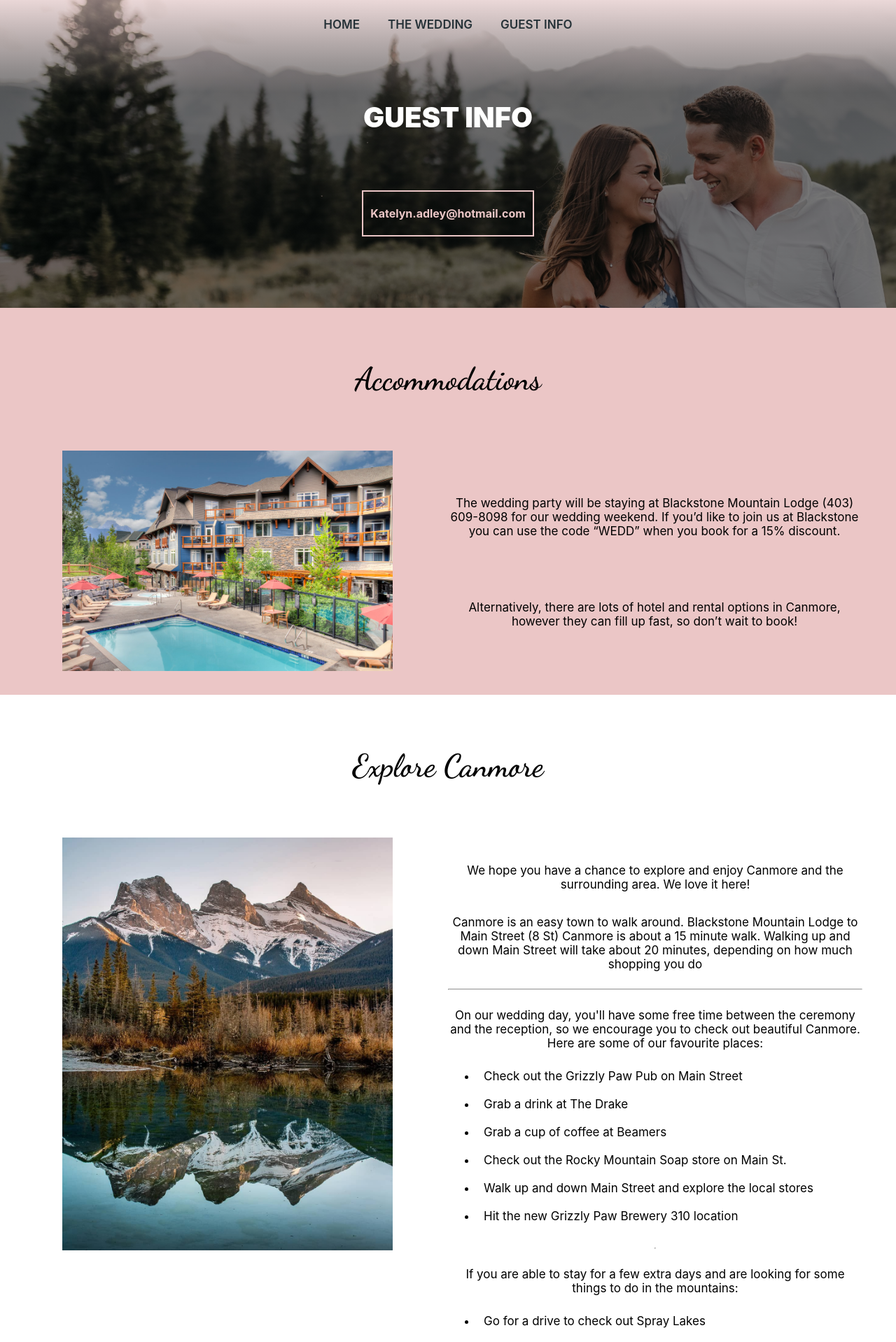
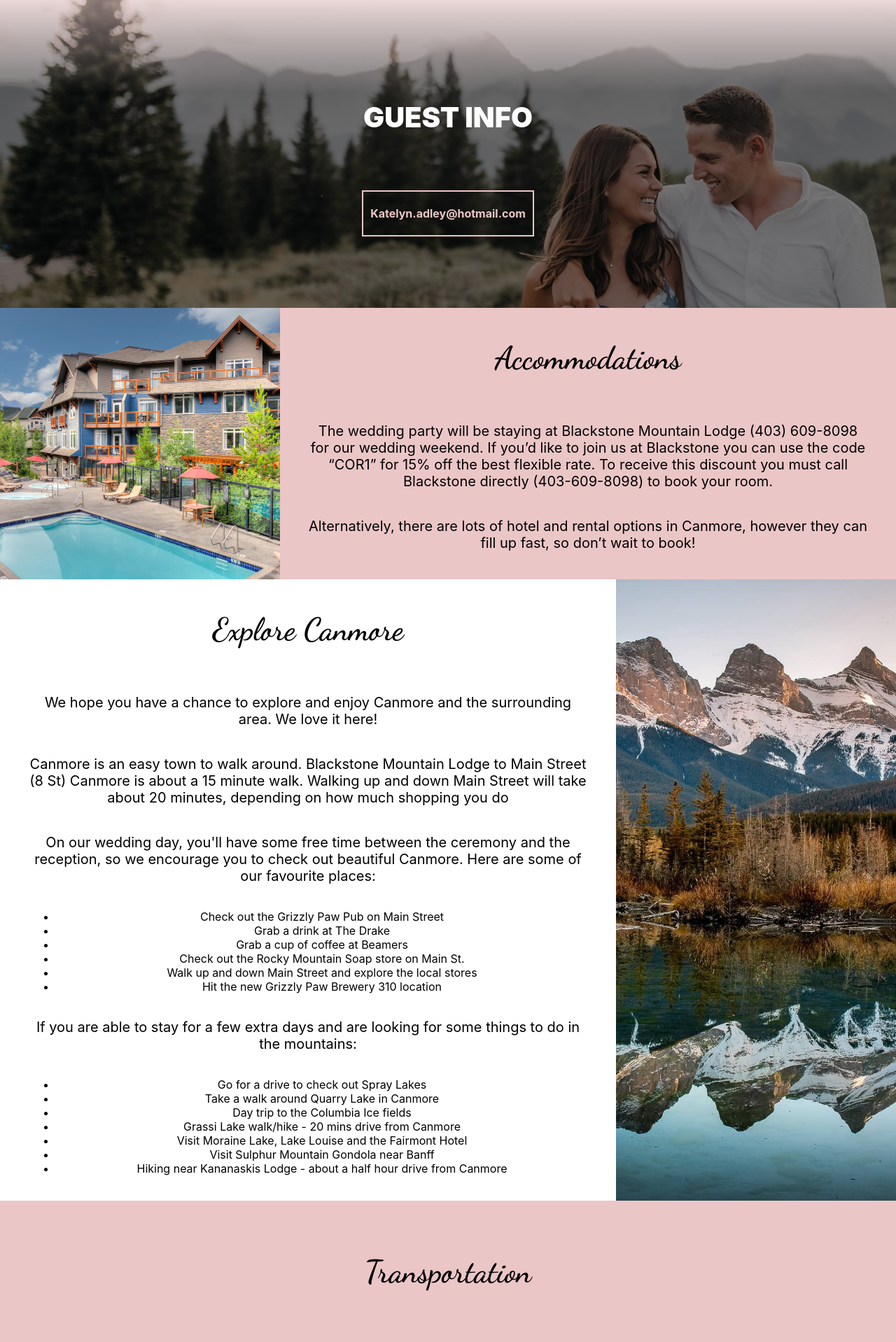
Before and after one commit to owenadley/kdwedding, a React (Create React App) app: page /guestinfo in a window 1280 px wide. Shown: the top 1918 px of the page at 70% size. Built offline with nearby package versions, Linux system fonts and the light colour scheme.

Commit message:
Updated version

```diff
--- a/src/App.css
+++ b/src/App.css
@@ -39,6 +39,107 @@
   z-index: 999;
   background-color: rgba(255, 255, 255, .9);
   border-bottom: 3px solid #ebc6c6;
+}
+
+.mobile-nav {
+  position: fixed;
+  top: 10px;
+  right: 10px;
+  height: 50px;
+  width: 50px;
+  border-radius: 25px;
+  background-color: #ebc6c6;
+  flex-direction: column;
+  z-index: 1999;
+  padding: 10;
+  border-style: none;
+  justify-content: center;
+  align-items: center;
+  outline: none;
+  border: 1px solid #f2f2f2;
+
+}
+.mobile-nav-wrap {
+  display: flex;
+  flex: 1;
+  flex-direction: column;
+  position: fixed;
+  justify-content: center;
+  align-items: center;
+  height: 100vh;
+  width: 100%;
+/*   left: 50%;
+  top: 20%;
+  transform: translateX(-50%); */
+  background-color: #ebc6c6;
+  animation: slideb 0.8s backwards;
+  z-index: 999;
+  left: -100%;
+}
+
+.mobile-nav-wrap-trans {
+  display: flex;
+  animation: 1s;
+  animation: slide 0.8s forwards;
+}
+
+
+
+@-webkit-keyframes slide {
+  100% { left: 0; }
+}
+
+@keyframes slide {
+  100% { left: 0; }
+}
+
+@-webkit-keyframes slideb {
+  100% { left: -100%; }
+}
+
+@keyframes slideb {
+  100% { left: -100%; }
+}
+
+.nav-tabm {
+  right: 0;
+  flex-direction: column;
+}
+.nav-tabm a {
+  text-decoration: none !important;
+}
+.nav-tab-textm {
+  border: 0;
+  color: #263238;
+  font-size: 20px;
+  font-weight: 700;
+/*   animation-iteration-count: 1;
+  animation-timing-function: cubic-bezier(0, 1, 0.5, 1.1);
+  animation-duration: 0.8s;
+  animation-name: hometext; */
+}
+
+@media (max-width: 560px) {
+  .nav {
+    display: none;
+  }
+  .navScrolled {
+    display: none;
+  }
+  .mobile-nav {
+    display: flex;
+  }
+}
+@media (min-width: 560px) {
+  .nav {
+    display: flex;
+  }
+  .navScrolled {
+    display: flex;
+  }
+  .mobile-nav {
+    display: none;
+  }
 }
 
 .nav-tab {
@@ -241,6 +342,14 @@
   justify-content: space-around;
   color: #000;
   line-height: 1.9;
+  font-size: 14px;
+}
+.reschedule-info-text2 {
+  justify-content: space-around;
+  color: #000;
+  line-height: 1.9;
+  font-size: 17px;
+  margin-bottom: 80px;
 }
 
 
@@ -599,8 +708,9 @@
 }
 
 .guestinfo-element#accomodations {
-  padding: 30px;
   background-color: #ebc6c6;
+  display: flex;
+  flex-direction: row;
 }
 .guestinfo-element#transportation {
   padding: 30px;
@@ -614,7 +724,8 @@
 .guestinfo-title p {
   font-size: 45px;
   font-weight: 600;
-  padding-bottom: 30px;
+  padding-bottom: 0px;
+  margin:3;
   font-family: fancy-cursive;
 }
 
@@ -622,8 +733,58 @@
   display: flex;
   flex-direction: row;
 }
+
+
+.sec-accomodations {
+  background-color: #EBC6C6;
+  display: flex;
+  flex-direction: row;
+  margin-bottom: 0px;
+}
+.sec-accomodations#explorecanmore {
+  background-color: #fff;
+
+}
+.acc-img {
+  display:flex;
+  flex:1;
+  background-image: url('/blackstone.jpg');
+  background-position: center;
+  background-repeat: no-repeat;
+  background-size: cover;
+}
+.expc-img {
+  display:flex;
+  flex:1;
+  background-image: url('/threesisters.jpg');
+  background-position: center;
+  background-repeat: no-repeat;
+  background-size: cover;
+}
+
+.acc-info {
+  display:flex;
+  flex-direction:column;
+  flex:2;
+  padding: 0 40px 20px 40px;
+}
+.acc-text {
+  display:flex;
+  flex-direction:column;
+  justify-content: space-around;
+}
+.acc-text p {
+  font-size: 20px;
+}
+.acc-title {
+  font-family: fancy-cursive;
+  font-size: 45px;
+  font-weight: 600;
+}
+
+
+
 .guestinfo-details-img {
-  flex: 1;
 }
 .guestinfo-details-text {
   flex: 1;
@@ -633,12 +794,19 @@
   align-items: center;
   justify-content: space-around;
   flex-wrap: wrap;
-  font-size: 17px;
+  font-size: 20px;
   font-weight: 400;
 }
 .guestinfo-details-img img {
   max-width: 80%;
 }
+
+.guestinfo-details-img#accimg img {
+  max-width: 100%;
+}
+
+
+
 .guestinfo-details-text ul > li {
   text-align: left;
   padding:10px;
@@ -714,6 +882,7 @@
 .registryitem-container-abt {
   flex: 1;
   flex-direction: column;
+  padding: 5px;
 }
 .registryitem-container-abt p:nth-child(1)  {
   font-weight: bold;
@@ -748,3 +917,20 @@
     transform: translateY(0);
   }
 }
+
+.rsvp-container {
+  padding:100px;
+}
+.rsvp-container p {
+  font-weight: 500;
+  font-size: 40px;
+
+}
+.more-info-item#rsvpregistry {
+  background-color: #ebc6c6;
+  padding:90px;
+}
+.more-info-btn#rsvpmis {
+  width: 50%;
+  margin: 0 auto;
+}
--- a/src/components/CountdownTimer.js
+++ b/src/components/CountdownTimer.js
@@ -14,7 +14,7 @@ class CountdownTimer extends React.Component {
   }
 
   componentDidMount() {
-    var milisec = moment('2021-05-22').diff(moment());
+    var milisec = moment('2022-06-10').diff(moment());
     var day = milisec / 1000 / 60 / 60 / 24;
 
     var months = Math.floor(day/ 30);
@@ -33,8 +33,8 @@ class CountdownTimer extends React.Component {
       return (
     <div className="countdown">
       <div className="countdown-n">
-        <p className='subheading' id="old">October 24th, 2020</p>
-        <p className='subheading' id="new" >May 22nd, 2021</p>
+        <p className='subheading' id="old"></p>
+        <p className='subheading' id="new" >June 10th, 2022</p>
 
         <p className="countdown-subheading">Countdown to the Ceremony</p>
         <div className="countdown-times">
--- a/src/components/Nav.js
+++ b/src/components/Nav.js
@@ -7,6 +7,9 @@ import GuestInfo from '../components/pages/GuestInfo';
 import Registry from '../components/pages/Registry';
 import ReactGA from 'react-ga';
 import ScrollToTop from '../components/ScrollToTop';
+import RSVP from '../components/pages/RSVP';
+import { faTimes, faBars } from "@fortawesome/free-solid-svg-icons";
+import { FontAwesomeIcon } from "@fortawesome/react-fontawesome";
 
 class Nav extends React.Component {
 
@@ -15,7 +18,8 @@ class Nav extends React.Component {
 
     this.listener = null;
     this.state = {
-      scrollStatus: "top"
+      scrollStatus: "top",
+      mobileNav: false
     };
   }
 
@@ -42,6 +46,10 @@ class Nav extends React.Component {
     document.removeEventListener("scroll", this.listener);
   }
 
+  toggleNavM = () => {
+    this.setState(prevstate => ({mobileNavM: !prevstate.mobileNavM}))
+  }
+
   render() {
 
     let isScrolled = this.state.scrollStatus;
@@ -60,18 +68,61 @@ class Nav extends React.Component {
               </div>
 
               <div className="nav-tab" id="nav-tab-2">
-              <Link to="/wedding"><p onClick={()=> {ReactGA.pageview('/wedding')}} className="nav-tab-text">THE WEDDING</p></Link>
+              <Link to="/wedding"><p onClick={()=> {ReactGA.pageview('/wedding')}} className="nav-tab-text">WEDDING</p></Link>
               </div>
 
               <div className="nav-tab" id="nav-tab-3">
               <Link to="/guestinfo"><p onClick={()=> {ReactGA.pageview('/guestinfo')}} className="nav-tab-text">GUEST INFO</p></Link>
               </div>
+
+              <div className="nav-tab" id="nav-tab-4">
+              <Link to="/rsvp"><p onClick={()=> {ReactGA.pageview('/rsvp')}} className="nav-tab-text">RSVP</p></Link>
+              </div>
+
+              <div className="nav-tab" id="nav-tab-5">
+              <Link to="/registry"><p onClick={()=> {ReactGA.pageview('/regsitry')}} className="nav-tab-text">REGISTRY</p></Link>
+              </div>
             </div>
+
+            <button onClick={this.toggleNavM} className="mobile-nav">
+              {this.state.mobileNavM ?
+                <FontAwesomeIcon icon={faTimes} color="#fff" size="2x"/>
+              :
+                <FontAwesomeIcon icon={faBars} color="#fff" size="2x"/>
+              }
+            </button>
+
+            <div className={`mobile-nav-wrap ${this.state.mobileNavM ? 'mobile-nav-wrap-trans' : null}`}>
+                <div className="nav-tabm" id="nav-tab-1">
+                <Link to="/"><p onClick={() => {this.setState({mobileNavM: false}); ReactGA.pageview('/')}} className="nav-tab-textm">HOME</p></Link>
+                </div>
+
+                <div className="nav-tabm" id="nav-tab-2">
+                <Link to="/wedding"><p onClick={()=> {this.setState({mobileNavM: false}); ReactGA.pageview('/wedding')}} className="nav-tab-textm">WEDDING</p></Link>
+                </div>
+
+                <div className="nav-tabm" id="nav-tab-3">
+                <Link to="/guestinfo"><p onClick={()=> {this.setState({mobileNavM: false}); ReactGA.pageview('/guestinfo')}} className="nav-tab-textm">GUEST INFO</p></Link>
+                </div>
+
+                <div className="nav-tabm" id="nav-tab-4">
+                <Link to="/rsvp"><p onClick={()=> {this.setState({mobileNavM: false}); ReactGA.pageview('/rsvp')}} className="nav-tab-textm">RSVP</p></Link>
+                </div>
+
+                <div className="nav-tabm" id="nav-tab-5">
+                <Link to="/registry"><p onClick={()=> {this.setState({mobileNavM: false}); ReactGA.pageview('/regsitry')}} className="nav-tab-textm">REGISTRY</p></Link>
+                </div>
+            </div>
+
+
 
 
             {/* A <Switch> looks through its children <Route>s and
                 renders the first one that matches the current URL. */}
             <Switch>
+            <Route path="/rsvp">
+                <RSVP />
+              </Route>
               <Route path="/registry">
                 <Registry />
               </Route>
--- a/src/components/pages/GuestInfo.js
+++ b/src/components/pages/GuestInfo.js
@@ -11,35 +11,40 @@ class GuestInfo extends React.Component {
         <Header title="Guest Info" />
 
         <div className="guestinfo-elements">
-          <div className="guestinfo-element" id="accomodations">
-            <div className="guestinfo-title">
-              <p>Accommodations</p>
+
+          <div className="sec-accomodations">
+
+            <div className="acc-img">
             </div>
-            <div className="guestinfo-details">
-              <div className="guestinfo-details-img">
-                <img alt="Blackstone resort" src="/blackstone.jpg"/>
+
+            <div className="acc-info">
+
+              <div className="acc-title">
+                <p>Accommodations</p>
               </div>
-              <div className="guestinfo-details-text">
-                <p>The wedding party will be staying at Blackstone Mountain Lodge (403) 609-8098 for our wedding weekend. If you’d like to join us at Blackstone you can use the code “WEDD” when you book for a 15% discount. </p>
+
+              <div className="acc-text">
+                <p>The wedding party will be staying at Blackstone Mountain Lodge (403) 609-8098 for our wedding weekend. If you’d like to join us at Blackstone you can use the code “COR1” for 15% off the best flexible rate. To receive this discount you must call Blackstone directly (403-609-8098) to book your room.</p>
                 <p>Alternatively, there are lots of hotel and rental options in Canmore, however they can fill up fast, so don’t wait to book!</p>
               </div>
+
             </div>
+
           </div>
 
-          <div className="guestinfo-element" id="explorecanmore">
-            <div className="guestinfo-title">
-              <p>Explore Canmore</p>
-            </div>
-            <div className="guestinfo-details">
-              <div className="guestinfo-details-img">
-                  <img alt="Three sisters mountains" src="/threesisters.jpg"/>
+          <div className="sec-accomodations" id="explorecanmore">
+
+
+            <div className="acc-info">
+
+              <div className="acc-title">
+                <p>Explore Canmore</p>
               </div>
-              <div className="guestinfo-details-text">
+
+              <div className="acc-text">
                 <p>We hope you have a chance to explore and enjoy Canmore and the surrounding area. We love it here!</p>
                 <p>Canmore is an easy town to walk around. Blackstone Mountain Lodge to Main Street (8 St) Canmore is about a 15 minute walk. Walking up and down Main Street will take about 20 minutes, depending on how much shopping you do</p>
-                <hr className="general-hr"/>
-                <div className="guestinfo-details-text-item">
-                  <p>On our wedding day, you'll have some free time between the ceremony and the reception, so we encourage you to check out beautiful Canmore. Here are some of our favourite places:</p>
+                <p>On our wedding day, you'll have some free time between the ceremony and the reception, so we encourage you to check out beautiful Canmore. Here are some of our favourite places:</p>
                   <ul>
                     <li>Check out the Grizzly Paw Pub on Main Street</li>
                     <li>Grab a drink at The Drake</li>
@@ -48,10 +53,7 @@ class GuestInfo extends React.Component {
                     <li>Walk up and down Main Street and explore the local stores</li>
                     <li>Hit the new Grizzly Paw Brewery 310 location</li>
                   </ul>
-                </div>
-                <hr />
-                <div className="guestinfo-details-text-item">
-                <p>If you are able to stay for a few extra days and are looking for some things to do in the mountains:</p>
+                  <p>If you are able to stay for a few extra days and are looking for some things to do in the mountains:</p>
                   <ul>
                     <li>Go for a drive to check out Spray Lakes</li>
                     <li>Take a walk around Quarry Lake in Canmore</li>
@@ -61,10 +63,15 @@ class GuestInfo extends React.Component {
                     <li>Visit Sulphur Mountain Gondola near Banff</li>
                     <li>Hiking near Kananaskis Lodge - about a half hour drive from Canmore</li>
                   </ul>
-                </div>
               </div>
+
             </div>
+            <div className="expc-img">
+            </div>
+
           </div>
+
+
 
           <div class="guestinfo-element" id="transportation">
             <div class="guestinfo-title">
--- a/src/components/pages/Home.js
+++ b/src/components/pages/Home.js
@@ -16,7 +16,7 @@ function Home() {
           <div className="home-backdrop-text">
             <p id="tagline">WE ARE GETTING MARRIED!</p>
             <p id="names">Katelyn <span>&</span> Dan</p>
-            <p id="date"><span><img alt="Swirl left" src="/swirl_left_small.png"/></span><span id="datetext">22.5.2021</span><span><img alt="Swirl right" src="/swirl_right_small.png"/></span></p>
+            <p id="date"><span><img alt="Swirl left" src="/swirl_left_small.png"/></span><span id="datetext">10.06.2022</span><span><img alt="Swirl right" src="/swirl_right_small.png"/></span></p>
           </div>
         </div>
         <div className="home-backdrop-tint-sm">
--- /dev/null
+++ b/src/components/pages/RSVP.js
@@ -0,0 +1,44 @@
+import React from 'react';
+import Header from './../Header';
+import Footer from './../Footer';
+import { Link } from 'react-router-dom';
+import ReactGA from 'react-ga';
+import { faMapMarkerAlt, faGift } from "@fortawesome/free-solid-svg-icons";
+import { FontAwesomeIcon } from "@fortawesome/react-fontawesome";
+
+function RSVP(props) {
+
+    return (
+
+        <div className="RSVP">
+            <Header title="RSVP" />
+
+            <div className="rsvp-container">
+
+                <p>RSVP coming soon!</p>
+
+            </div>
+
+            <div>
+
+            <div className="more-info-item" id="rsvpregistry">
+                <div className="more-info-item-elements">
+                    <div className="bottom-icon">
+                        <FontAwesomeIcon className="iconBounce" icon={faGift} color="#fff" size="3x"/>
+                    </div>
+                    <p className="more-info-heading">Gift Registry</p>
+                    <p className="more-info-subheading" >Given Freely and out of love</p>
+                    <Link onClick={() => ReactGA.pageview('/registry')} to="/registry"><div className="more-info-btn" id="rsvpmis" ><p>View Registry</p></div></Link>
+                </div>
+            </div>
+
+            </div>
+
+            <Footer/>
+      </div>
+
+    )
+
+}
+
+export default RSVP;
```
Also changed, not shown: src/components/RescheduleInfo.js (+3 -14 lines), src/components/pages/Registry.js (+4 -13 lines), public/williamashley.jpg (added), 1 other file (tests, documents, lock files or other folders).
